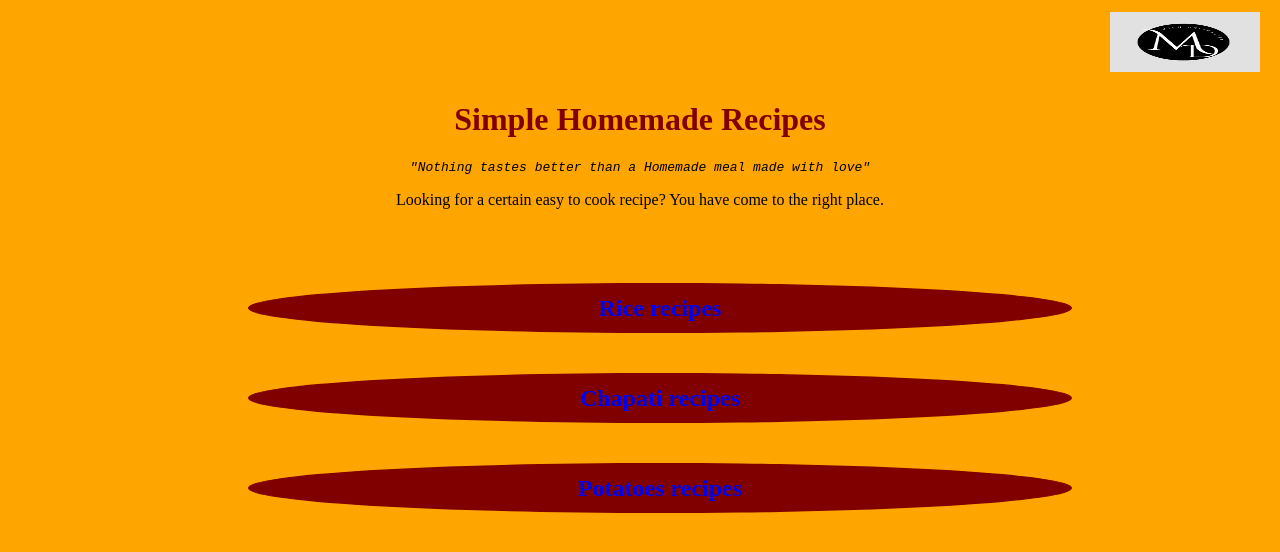
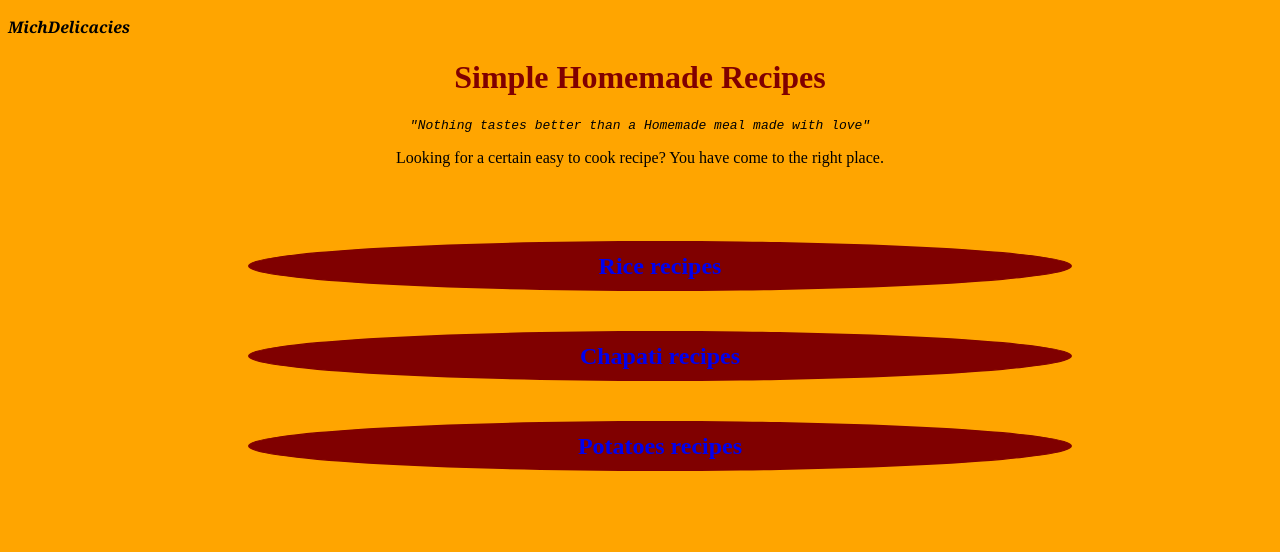
Before and after one commit to DevMichcodes/odin-recipes, a plain HTML site: page index.html in a window 1280 px wide. Drawn offline with Linux system fonts and the light colour scheme.

Commit message:
Remove logo image
Not to clear for viewing

```diff
--- a/Styles.css
+++ b/Styles.css
@@ -35,7 +35,8 @@ a{
 
 }
 .logo{
-    /**border: 2px solid black;**/
-    margin: 0 20px 0 1100px;
-    padding: 4px 2px;
+    text-align: left;
+    font-style: oblique;
+    font-family:Georgia, 'Times New Roman', Times, serif;
+    font-weight: bold;
 }
--- a/index.html
+++ b/index.html
@@ -6,7 +6,8 @@
     <title>Simple Homemade Recipes</title>
 <link rel="stylesheet" href="Styles.css">
 <div class="logo">
-    <img src="../odin-recipes/images/LOGO1.png" alt="Logo not available" height="60px"width="150px">
+  <p> MichDelicacies</p>
+    <!-- <img src="../odin-recipes/images/LOGO1.png" alt="Logo not available" height="60px"width="150px">-->
 </div>
 
 </head>
```
